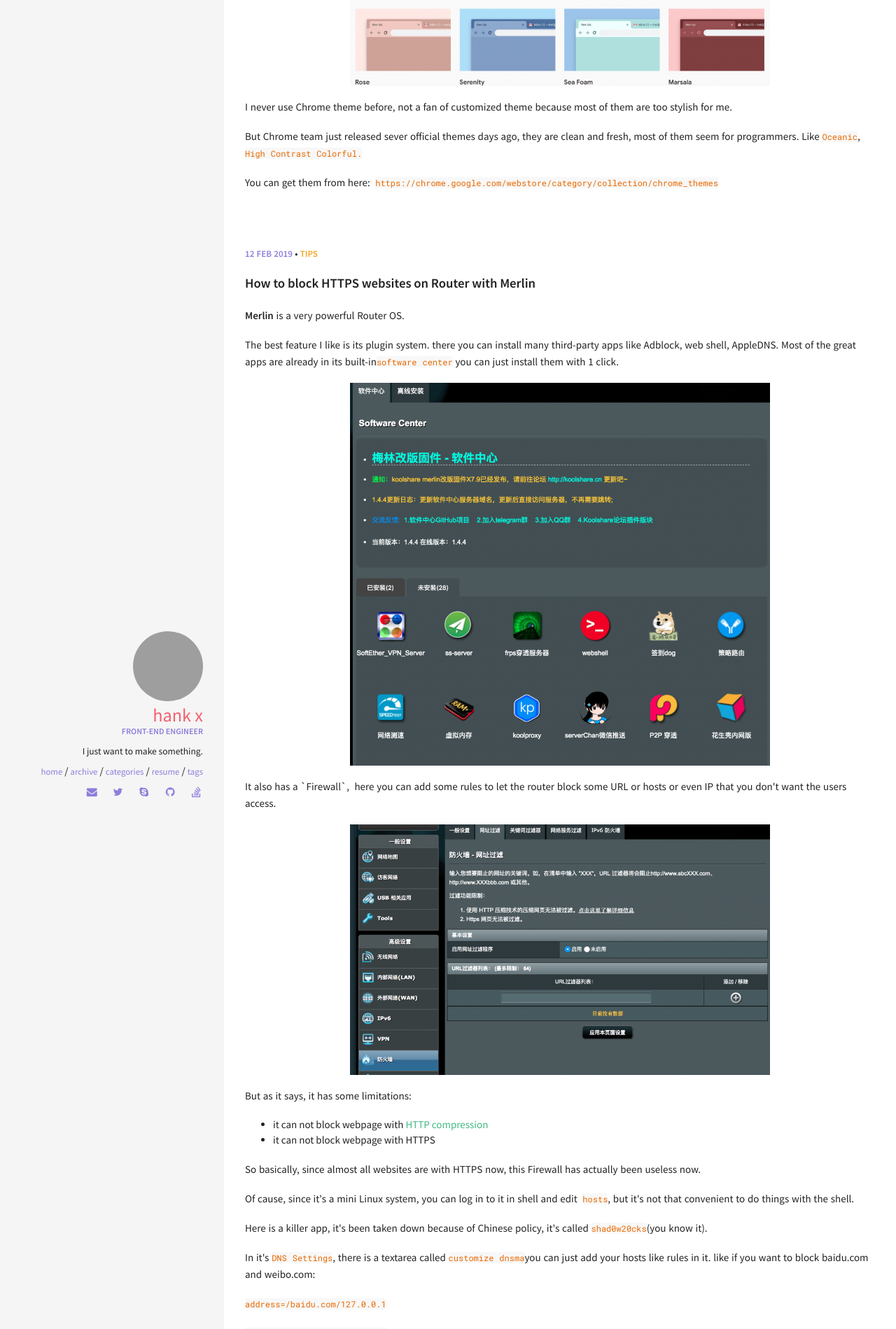
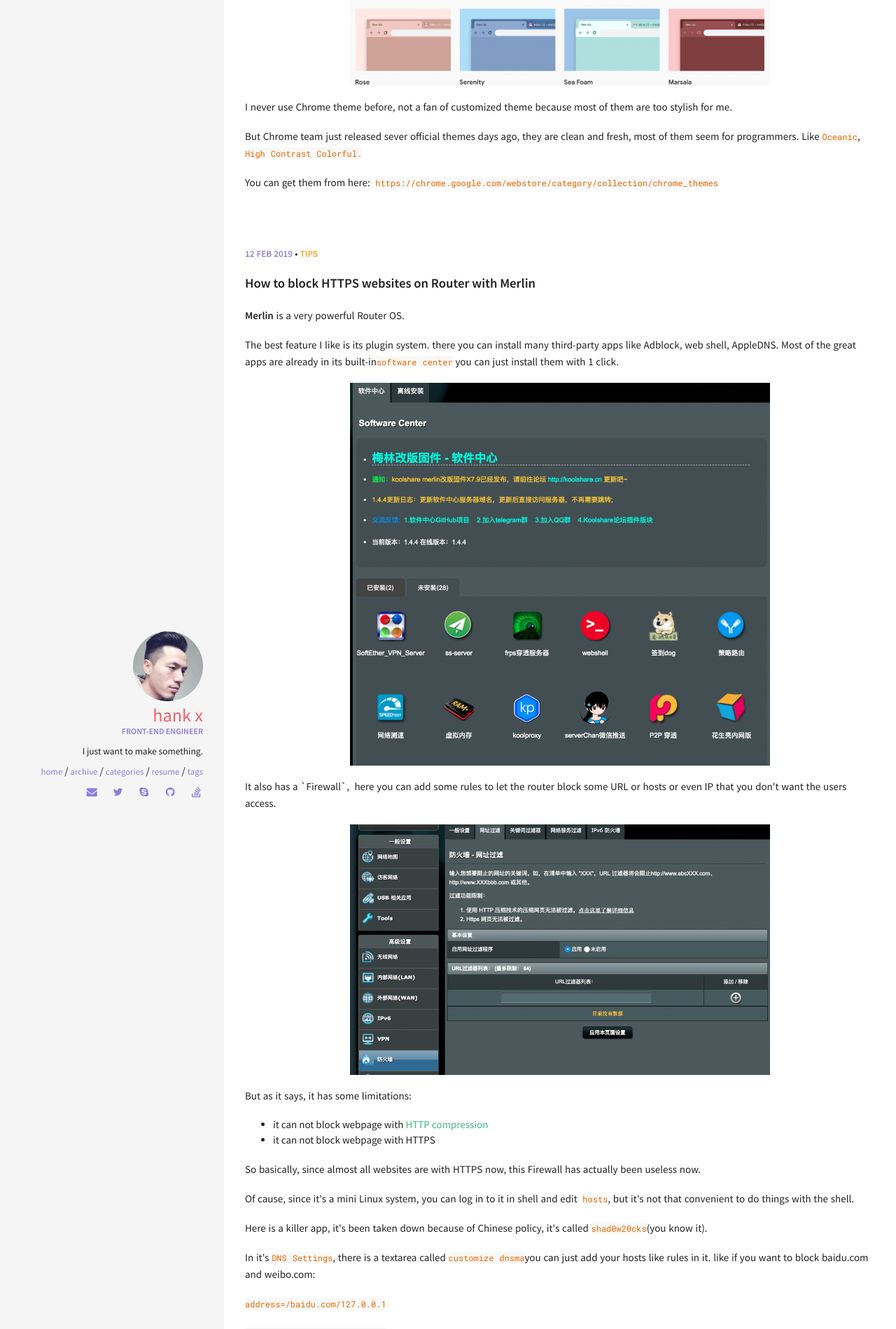
Before and after one commit to hankxdev/hankxdev.github.io, a Jekyll site: the page built from index.html, in a window 1280 px wide. Shown: the part 1437-3336 px from the top of the page at 70% size. Built offline with Jekyll 4.4.1, drawn with Linux system fonts in a browser that asks for light colours.

Commit message:
restore avatar

```diff
--- a/_config.yml
+++ b/_config.yml
@@ -34,7 +34,7 @@
 #
 owner:
   name: Hank X
-  avatar: https://avatars3.githubusercontent.com/u/3389447?s=460&v=4
+  avatar: avatar.jpeg
   job: "Front-End Engineer"
   bio: "I just want to make something."
   email: yrstyh@gmail.com
```
